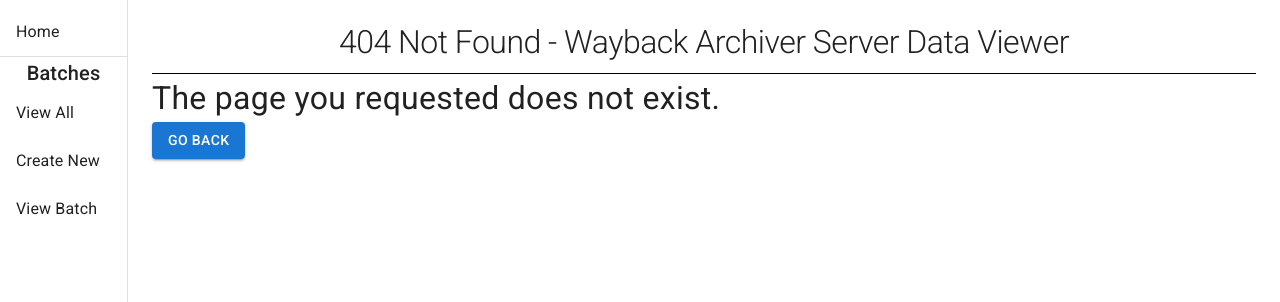
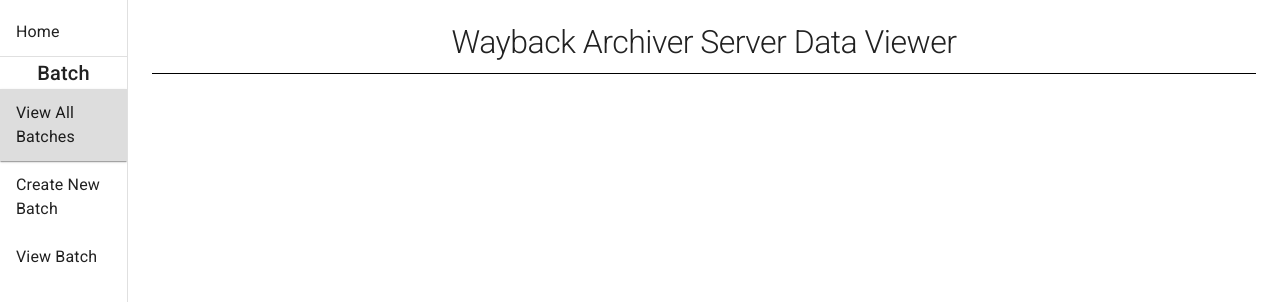
Before and after one commit to PythonCoderAS/wayback-archiver-server-2, a React (Vite) app in the folder frontend/: page /app/batch in a window 1280 px wide. Before the commit this address had no page. Shown: the top 302 px of the page. Built offline with nearby package versions, Linux system fonts and the light colour scheme; what openapi-fetch would draw is missing.

Commit message:
Rename batches to batch

```diff
--- a/frontend/src/App.tsx
+++ b/frontend/src/App.tsx
@@ -16,10 +16,10 @@
             Component: Home,
           },
           {
-            path: "batches",
+            path: "batch",
           },
           {
-            path: "batches/:batchId",
+            path: "batch/:batchId",
             Component: ViewBatch,
           },
           { path: "*", Component: Error404 },
--- a/frontend/src/AppFrame.tsx
+++ b/frontend/src/AppFrame.tsx
@@ -68,10 +68,10 @@
           <List>
             <ListItemLink to="/">Home</ListItemLink>
             <Divider />
-            <SidebarSection title="Batches">
-              <ListItemLink to="/batches">View All</ListItemLink>
-              <ListItemLink to="/batches/new">Create New</ListItemLink>
-              <ListItemLink to="/batches/view">View Batch</ListItemLink>
+            <SidebarSection title="Batch">
+              <ListItemLink to="/batch">View All Batches</ListItemLink>
+              <ListItemLink to="/batch/new">Create New Batch</ListItemLink>
+              <ListItemLink to="/batch/view">View Batch</ListItemLink>
             </SidebarSection>
           </List>
         </Paper>
```
